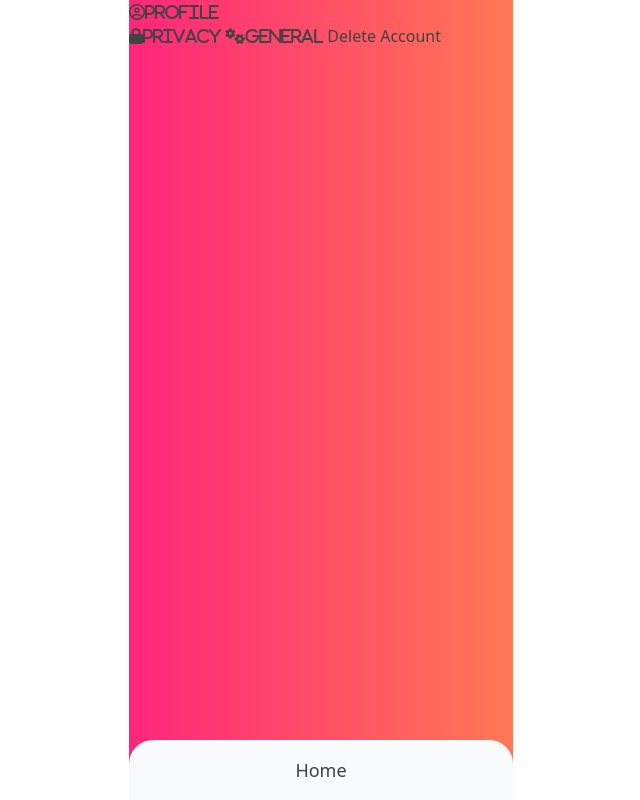
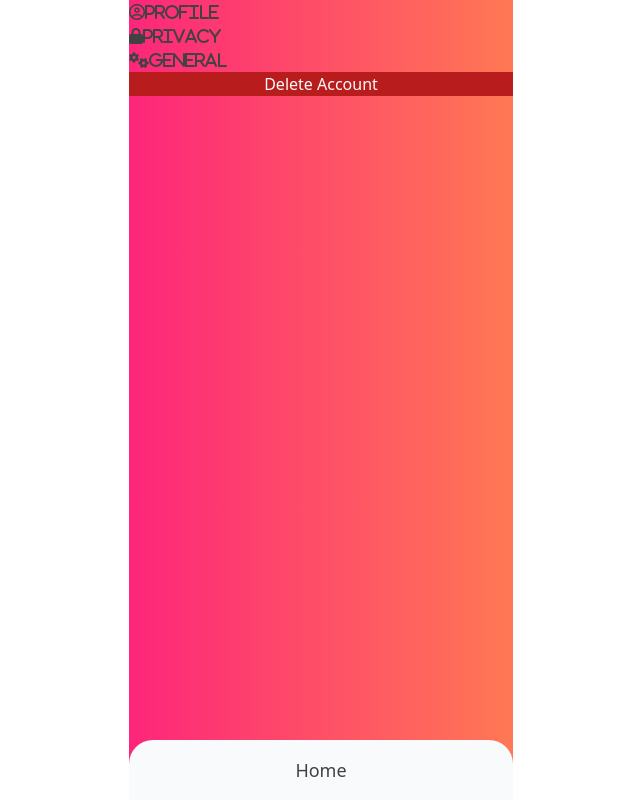
Before and after one commit to u-s-c-l/i-t-t-w-s-d, a React (Create React App) app: page /settings in a window 1280 px wide. Shown: the whole page, without its empty margins (319-959 px from the left). Built offline with nearby package versions, Linux system fonts and the light colour scheme; no server answers.

Commit message:
made the settings in a column

```diff
--- a/src/pages/Settings/index.js
+++ b/src/pages/Settings/index.js
@@ -6,7 +6,7 @@ const Settings = () => {
   const [privacy, setPrivacy] = useState(true);
   const [general, setGeneral] = useState(true);
   return (
-    <div className="settings-div">
+    <div className="settings-div flex flex-col">
       <div className="profile_section">
         <a id="profile_btn" href="#">
           <i
@@ -165,7 +165,7 @@ const Settings = () => {
           </div>
         </ul>
       </div>
-      <button> Delete Account </button>
+      <button className=" bg-red-700 text-slate-50"> Delete Account </button>
     </div>
   );
 };
```
